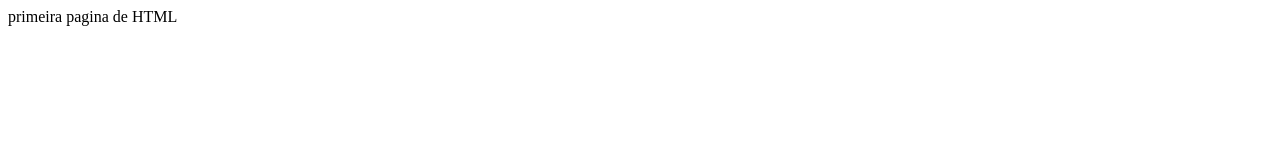
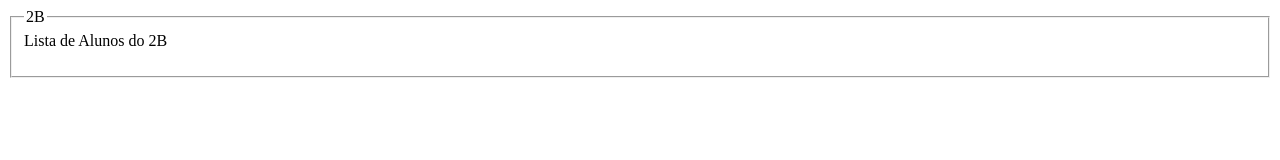
Before and after one commit to RuanBrev3/Progm, a plain HTML site: page index.html in a window 1280 px wide. Drawn offline with Linux system fonts and the light colour scheme.

Commit message:
Update index.html

```diff
--- a/index.html
+++ b/index.html
@@ -1,9 +1,15 @@
-<!DOCTYPE html>
 <html lang="PT-BR">
 
   <head>
   </head>
   <body>
-    primeira pagina de HTML
-  </body>
-</html>
+    <form>
+      <fieldset>
+        <legend>2B </legend>
+Lista de Alunos do 2B<br>
+<ul>
+
+        </ul>
+      </fieldset>
+
+        </fom>
```
